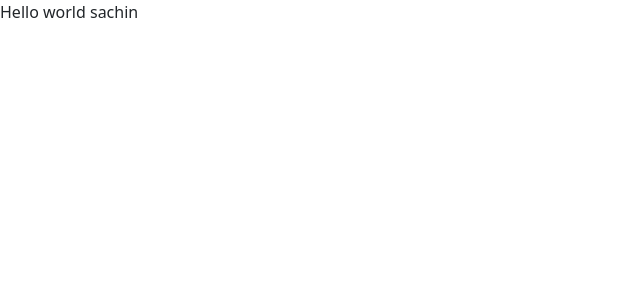
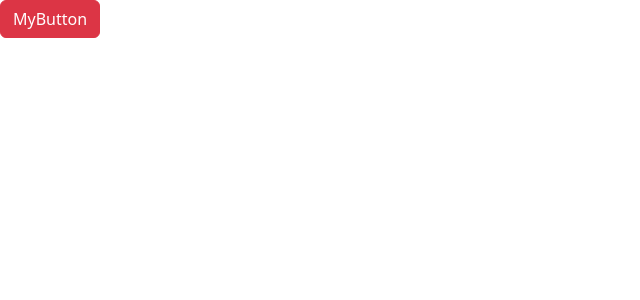
Before and after one commit to sachinjdv7/code-with-mos-react-part-1, a React (Vite) app: page / in a window 1280 px wide. Shown: the top 300 px of the page, without its empty margins (0-640 px from the left). Built offline with nearby package versions, Linux system fonts and the light colour scheme; the HTML template or start-up script is replaced by a standard one.

Commit message:
onClose alert exercise

```diff
--- a/src/App.tsx
+++ b/src/App.tsx
@@ -1,10 +1,18 @@
+import { useState } from "react";
 import Alert from "./components/Alert";
+import Button from "./components/Button";
 
 function App() {
+  const [alertVisible, setAlertVisibility] = useState(false);
   return (
-    <Alert>
-      Hello world <span>sachin</span>
-    </Alert>
+    <>
+      {alertVisible && (
+        <Alert onClose={() => setAlertVisibility(false)}>My Alert</Alert>
+      )}
+      <Button color="danger" onClick={() => setAlertVisibility(true)}>
+        MyButton
+      </Button>
+    </>
   );
 }
 
--- a/src/components/Alert.tsx
+++ b/src/components/Alert.tsx
@@ -2,9 +2,21 @@ import { ReactNode } from "react";
 
 interface Props {
   children: ReactNode;
+  onClose: () => void;
 }
-const Alert = ({ children }: Props) => {
-  return <div>{children}</div>;
+const Alert = ({ children, onClose }: Props) => {
+  return (
+    <div className="alert alert-primary alert-dismissible">
+      <button
+        type="button"
+        className="btn-close"
+        data-bs-dismiss="alert"
+        aria-label="Close"
+        onClick={onClose}
+      ></button>
+      {children}
+    </div>
+  );
 };
 
 export default Alert;
--- /dev/null
+++ b/src/components/Button.tsx
@@ -0,0 +1,14 @@
+interface Props {
+  children: string;
+  color?: "primary" | "secondary" | "danger";
+  onClick: () => void;
+}
+const Button = ({ children, color = "primary", onClick }: Props) => {
+  return (
+    <button type="button" onClick={onClick} className={`btn btn-${color}`}>
+      {children}
+    </button>
+  );
+};
+
+export default Button;
```
